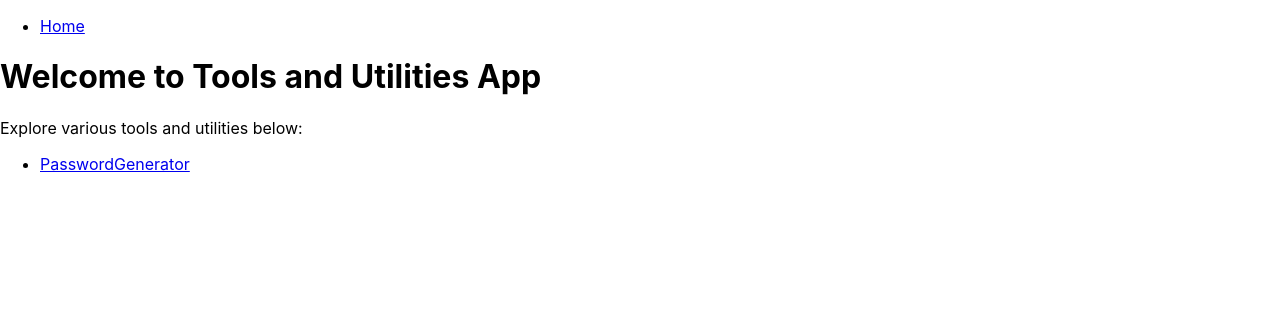
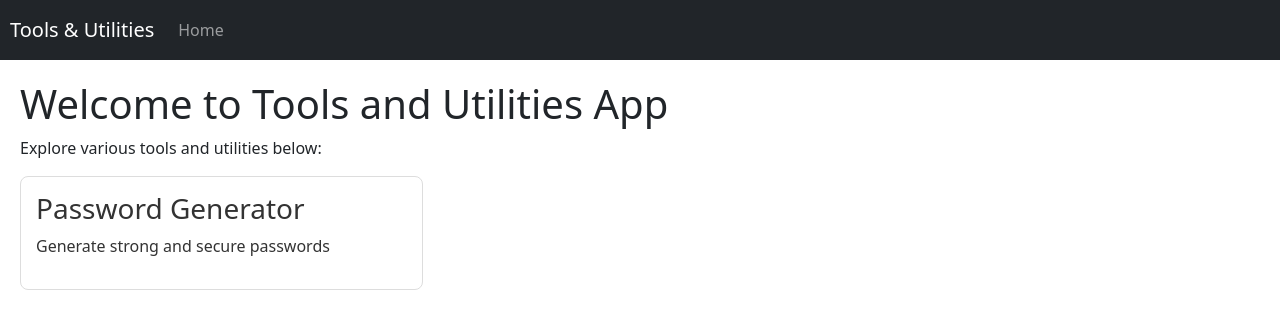
Before and after one commit to Asura369/The-All-Inclusive-App, a React (Create React App) app: page / in a window 1280 px wide. Shown: the top 328 px of the page. Built offline with nearby package versions, Linux system fonts and the light colour scheme.

Commit message:
Basic style app

```diff
--- a/package.json
+++ b/package.json
@@ -6,7 +6,9 @@
         "@testing-library/jest-dom": "^5.17.0",
         "@testing-library/react": "^13.4.0",
         "@testing-library/user-event": "^13.5.0",
+        "bootstrap": "^5.3.2",
         "react": "^18.2.0",
+        "react-bootstrap": "^2.9.1",
         "react-dom": "^18.2.0",
         "react-router-dom": "^6.18.0",
         "react-scripts": "5.0.1",
--- a/src/App.js
+++ b/src/App.js
@@ -1,6 +1,7 @@
 // src/App.js
 import React from 'react'
 import { BrowserRouter as Router, Route, Routes } from 'react-router-dom'
+import 'bootstrap/dist/css/bootstrap.min.css'
 import './App.css'
 import Home from './components/Home'
 import TopNavigationBar from './components/TopNavigationBar'
--- /dev/null
+++ b/src/components/Home.css
@@ -0,0 +1,39 @@
+/* src/components/Home.css */
+.home-container {
+    margin: 0 auto;
+    padding: 20px;
+}
+
+.tool-list {
+    list-style: none;
+    padding: 0;
+    display: flex;
+    flex-wrap: wrap;
+}
+
+.tool-list-item {
+    margin-right: 10px;
+    margin-bottom: 10px;
+    border: 1px solid #ddd;
+    border-radius: 8px;
+    overflow: hidden;
+    width: calc(
+        33.333% - 10px
+    ); /* Calculate width for three items in a row with margin */
+    transition: transform 0.3s ease;
+}
+
+.tool-list-item:hover {
+    transform: scale(1.05);
+}
+
+.card-link {
+    display: block;
+    padding: 15px;
+    text-decoration: none;
+    color: #333;
+}
+
+.card-link:hover {
+    background-color: #f4f4f4;
+}
--- a/src/components/Home.js
+++ b/src/components/Home.js
@@ -1,17 +1,23 @@
 // src/components/Home.js
 import React from 'react'
 import { Link } from 'react-router-dom'
+import 'bootstrap/dist/css/bootstrap.min.css'
+import './Home.css'
 
 const Home = () => {
     return (
-        <div>
+        <div className="home-container">
             <h1>Welcome to Tools and Utilities App</h1>
             <p>Explore various tools and utilities below:</p>
             <nav>
-                <ul>
-                    <li>
-                        <Link to="/PasswordGenerator">PasswordGenerator</Link>
+                <ul className="tool-list">
+                    <li className="tool-list-item">
+                        <Link to="/PasswordGenerator" className="card-link">
+                            <h3>Password Generator</h3>
+                            <p>Generate strong and secure passwords</p>
+                        </Link>
                     </li>
+                    {/* Add more tools as needed */}
                 </ul>
             </nav>
         </div>
--- /dev/null
+++ b/src/components/TopNavigationBar.css
@@ -0,0 +1,4 @@
+/* src/components/TopNavigationBar.css */
+.top-navigation-bar {
+    padding: 10px;
+}
--- a/src/components/TopNavigationBar.js
+++ b/src/components/TopNavigationBar.js
@@ -1,16 +1,16 @@
 // src/components/TopNavigationBar.js
 import React from 'react'
-import { Link } from 'react-router-dom'
+import { Navbar, Nav } from 'react-bootstrap'
+import './TopNavigationBar.css'
 
 const TopNavigationBar = () => {
     return (
-        <nav>
-            <ul>
-                <li>
-                    <Link to="/">Home</Link>
-                </li>
-            </ul>
-        </nav>
+        <Navbar bg="dark" variant="dark" className="top-navigation-bar">
+            <Navbar.Brand href="/">Tools & Utilities</Navbar.Brand>
+            <Nav className="mr-auto">
+                <Nav.Link href="/">Home</Nav.Link>
+            </Nav>
+        </Navbar>
     )
 }
 
```
Also changed, not shown: src/index.js (+11 -11 lines), src/reportWebVitals.js (+14 -12 lines), src/setupTests.js (+1 -1 lines), 1 other file (tests, documents, lock files or other folders). Lines whose indentation alone changed are shown as unchanged.
